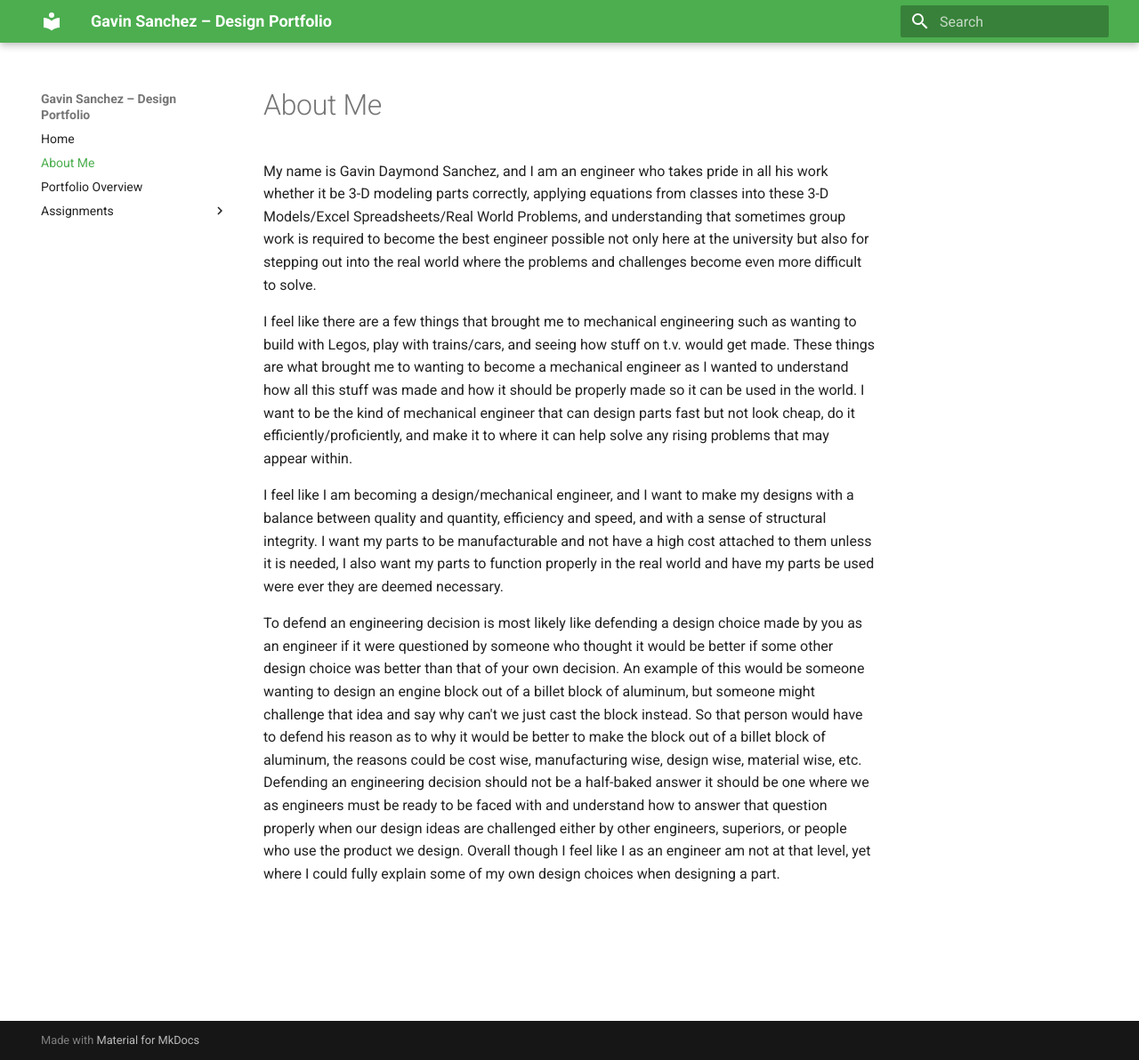
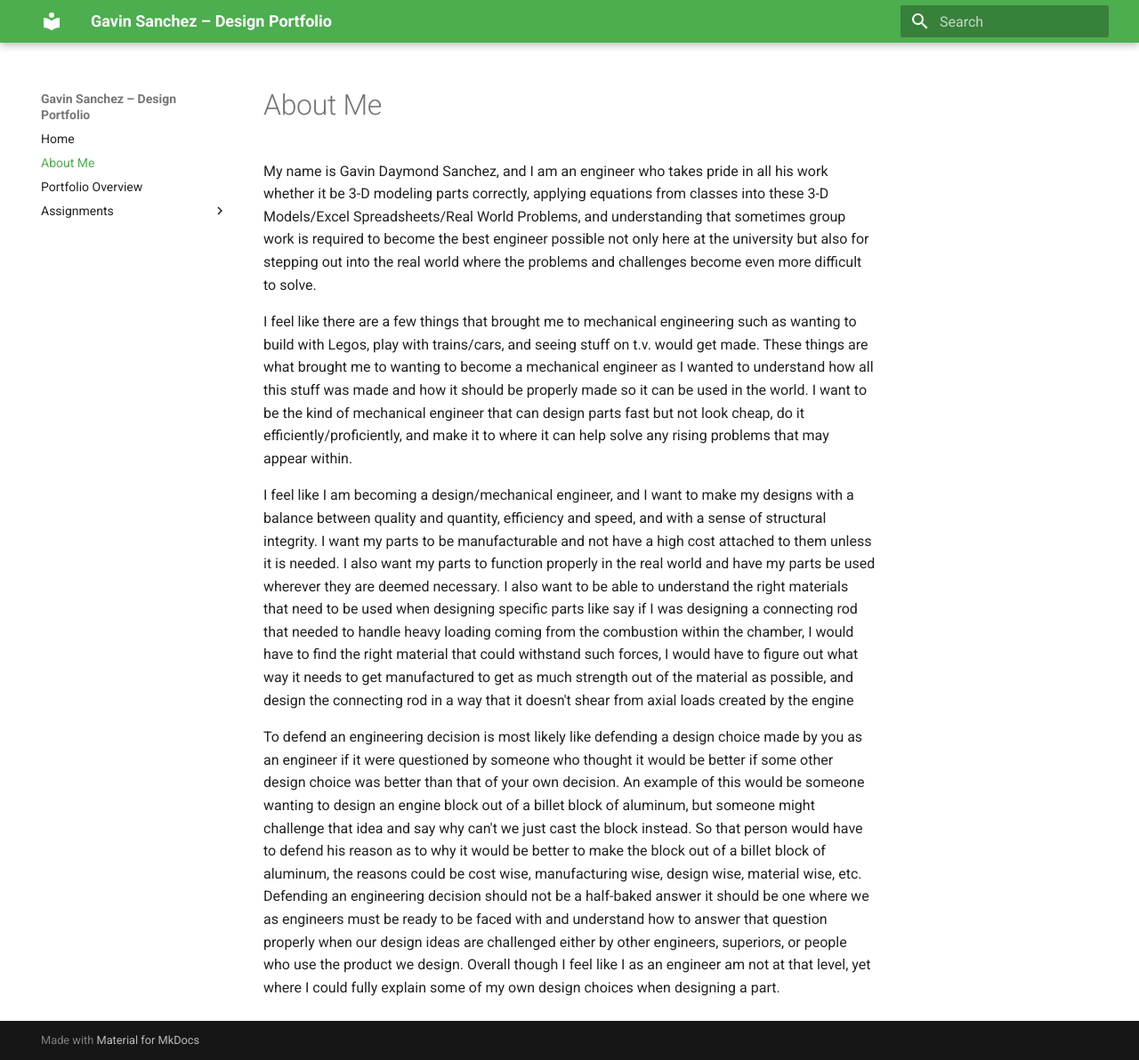
Before and after one commit to GavinSanch/Gavins-design-projects-portfolio, an MkDocs documentation site: the page built from docs/aboutme/index.md, in a window 1280 px wide and 1192 px high. Shown: the whole window at 89% size. Built offline with MkDocs 1.6.1 and Material for MkDocs 9.7.7, drawn with Linux system fonts in a browser that asks for light colours.

Commit message:
Update index.md

```diff
--- a/docs/aboutme/index.md
+++ b/docs/aboutme/index.md
@@ -2,8 +2,8 @@
 
 My name is Gavin Daymond Sanchez, and I am an engineer who takes pride in all his work whether it be 3-D modeling parts correctly, applying equations from classes into these 3-D Models/Excel Spreadsheets/Real World Problems, and understanding that sometimes group work is required to become the best engineer possible not only here at the university but also for stepping out into the real world where the problems and challenges become even more difficult to solve.
 
-I feel like there are a few things that brought me to mechanical engineering such as wanting to build with Legos, play with trains/cars, and seeing how stuff on t.v. would get made. These things are what brought me to wanting to become a mechanical engineer as I wanted to understand how all this stuff was made and how it should be properly made so it can be used in the world. I want to be the kind of mechanical engineer that can design parts fast but not look cheap, do it efficiently/proficiently, and make it to where it can help solve any rising problems that may appear within.
+I feel like there are a few things that brought me to mechanical engineering such as wanting to build with Legos, play with trains/cars, and seeing stuff on t.v. would get made. These things are what brought me to wanting to become a mechanical engineer as I wanted to understand how all this stuff was made and how it should be properly made so it can be used in the world. I want to be the kind of mechanical engineer that can design parts fast but not look cheap, do it efficiently/proficiently, and make it to where it can help solve any rising problems that may appear within.
 
-I feel like I am becoming a design/mechanical engineer, and I want to make my designs with a balance between quality and quantity, efficiency and speed, and with a sense of structural integrity. I want my parts to be manufacturable and not have a high cost attached to them unless it is needed, I also want my parts to function properly in the real world and have my parts be used were ever they are deemed necessary.
+I feel like I am becoming a design/mechanical engineer, and I want to make my designs with a balance between quality and quantity, efficiency and speed, and with a sense of structural integrity. I want my parts to be manufacturable and not have a high cost attached to them unless it is needed. I also want my parts to function properly in the real world and have my parts be used wherever they are deemed necessary. I also want to be able to understand the right materials that need to be used when designing specific parts like say if I was designing a connecting rod that needed to handle heavy loading coming from the combustion within the chamber, I would have to find the right material that could withstand such forces, I would have to figure out what way it needs to get manufactured to get as much strength out of the material as possible, and design the connecting rod in a way that it doesn't shear from axial loads created by the engine
 
 To defend an engineering decision is most likely like defending a design choice made by you as an engineer if it were questioned by someone who thought it would be better if some other design choice was better than that of your own decision. An example of this would be someone wanting to design an engine block out of a billet block of aluminum, but someone might challenge that idea and say why can't we just cast the block instead. So that person would have to defend his reason as to why it would be better to make the block out of a billet block of aluminum, the reasons could be cost wise, manufacturing wise, design wise, material wise, etc. Defending an engineering decision should not be a half-baked answer it should be one where we as engineers must be ready to be faced with and understand how to answer that question properly when our design ideas are challenged either by other engineers, superiors, or people who use the product we design. Overall though I feel like I as an engineer am not at that level, yet where I could fully explain some of my own design choices when designing a part.
```
